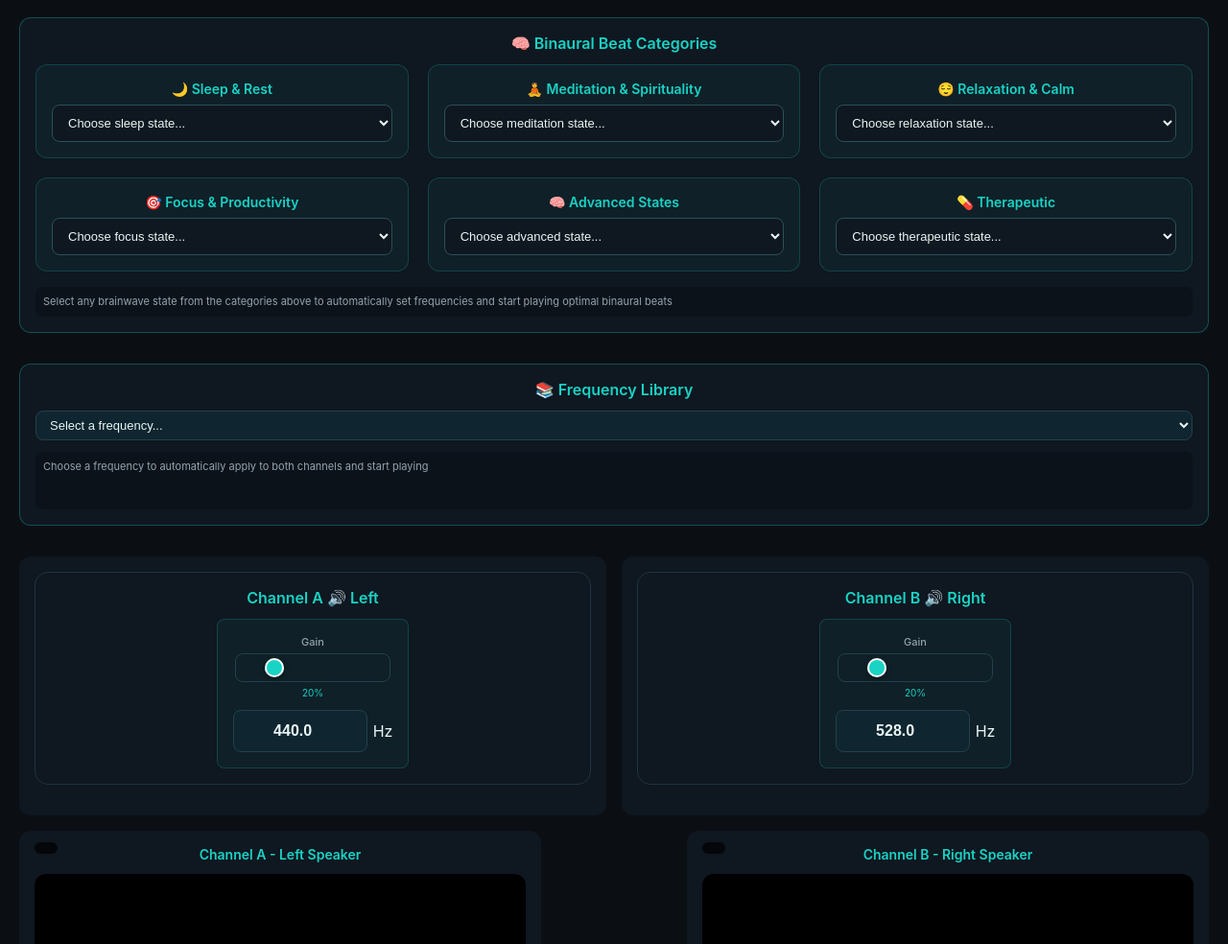
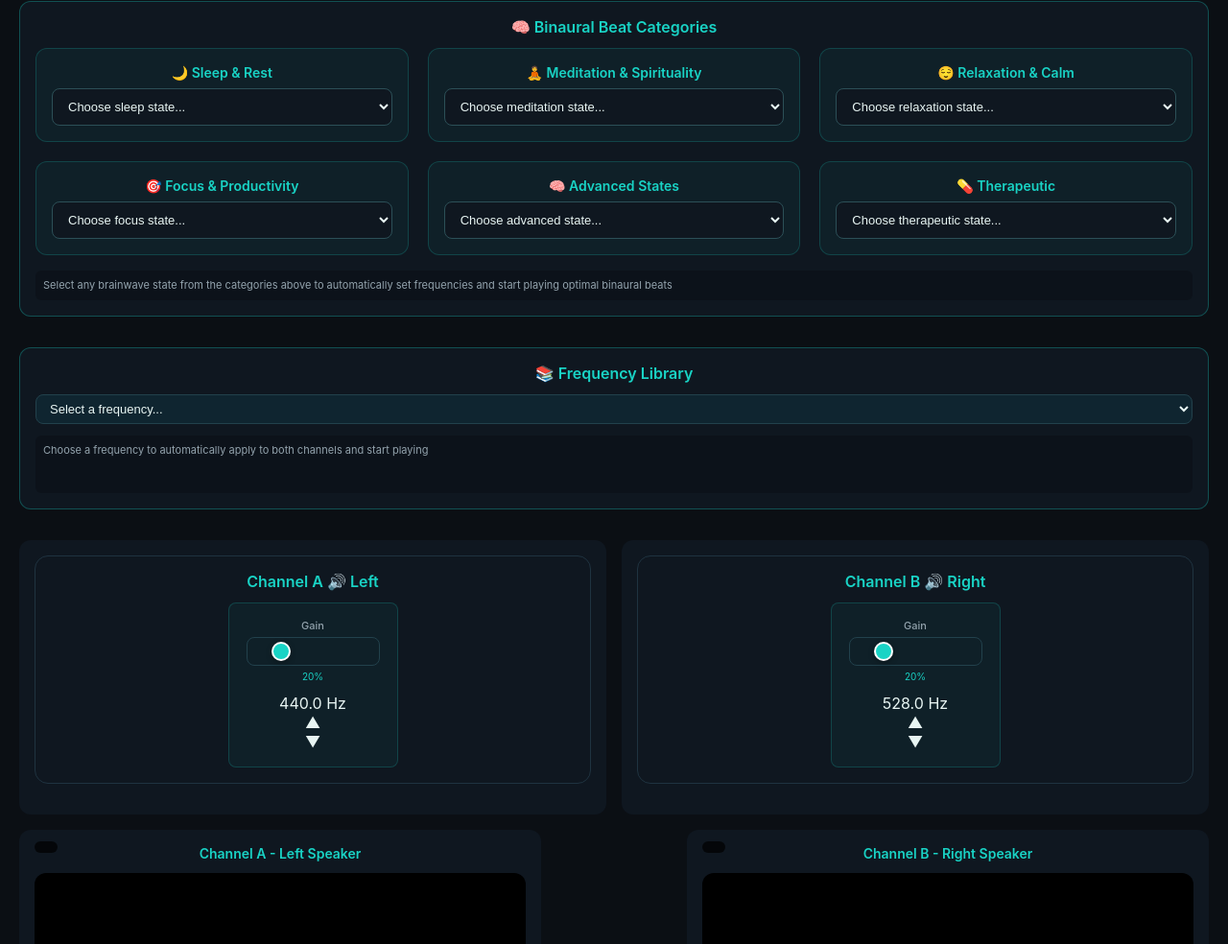
Before and after one commit to RemiDz/Frequency, a plain HTML site: page index.html in a window 1280 px wide. Shown: the part 571-1555 px from the top of the page at 96% size. Drawn offline with Linux system fonts and the light colour scheme.

Commit message:
Update index.html

```diff
--- a/index.html
+++ b/index.html
@@ -203,9 +203,15 @@
                   <input type="range" id="gainA" min="0" max="100" value="20">
                   <span id="gainAVal">20%</span>
                 </div>
-                <div class="hz-input">
-                  <input type="number" id="hzInputA" value="440" min="1" max="20000" step="0.1">
-                  <span>Hz</span>
+                <div class="hz-scroll-wheel" id="hzWheelA">
+                  <div class="hz-display">
+                    <span id="hzValueA">440.0</span>
+                    <span class="hz-unit">Hz</span>
+                  </div>
+                  <div class="scroll-indicators">
+                    <div class="scroll-up">▲</div>
+                    <div class="scroll-down">▼</div>
+                  </div>
                 </div>
               </div>
             </div>
@@ -223,9 +229,15 @@
                   <input type="range" id="gainB" min="0" max="100" value="20">
                   <span id="gainBVal">20%</span>
                 </div>
-                <div class="hz-input">
-                  <input type="number" id="hzInputB" value="528" min="1" max="20000" step="0.1">
-                  <span>Hz</span>
+                <div class="hz-scroll-wheel" id="hzWheelB">
+                  <div class="hz-display">
+                    <span id="hzValueB">528.0</span>
+                    <span class="hz-unit">Hz</span>
+                  </div>
+                  <div class="scroll-indicators">
+                    <div class="scroll-up">▲</div>
+                    <div class="scroll-down">▼</div>
+                  </div>
                 </div>
               </div>
             </div>
```
